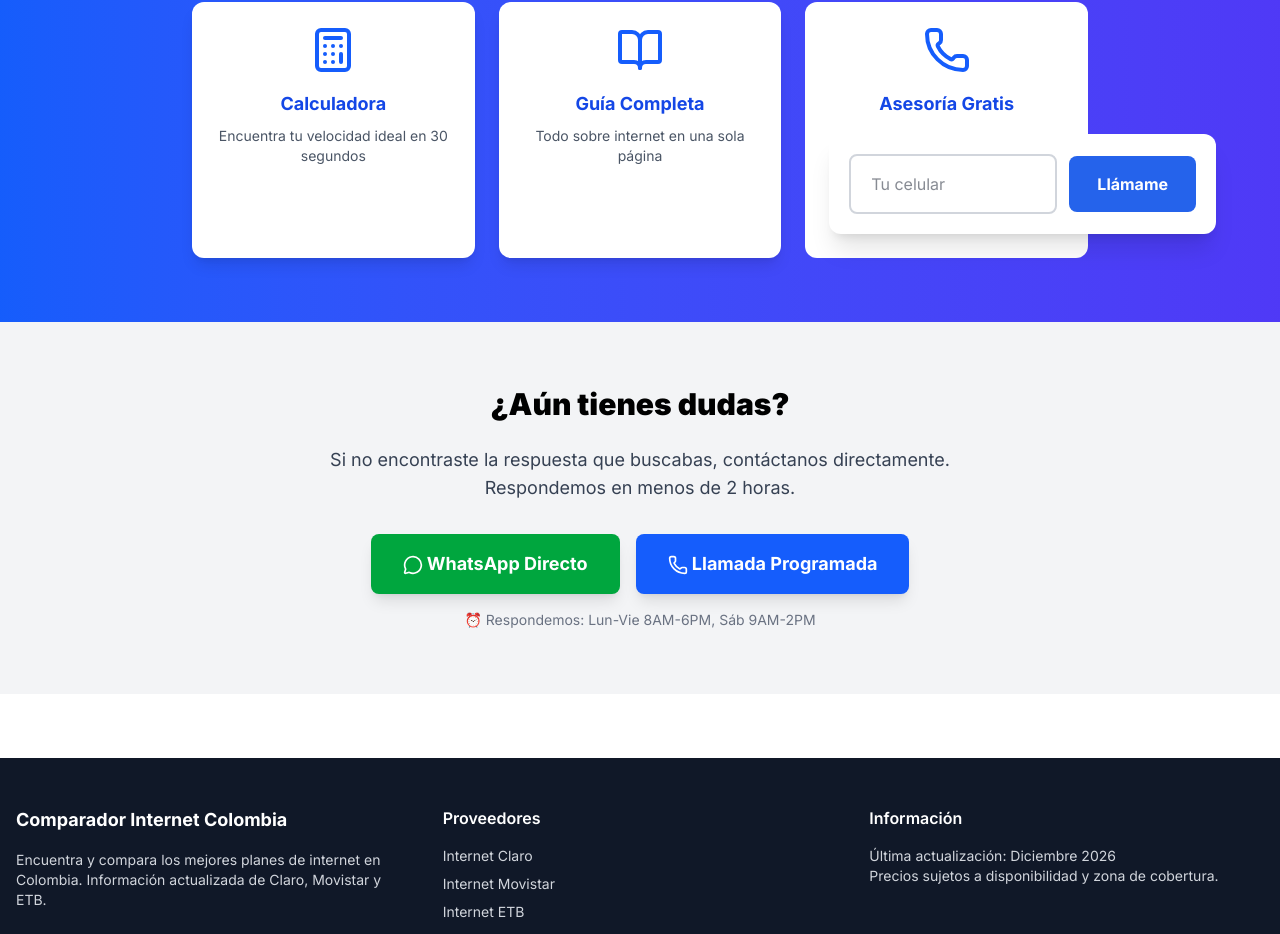
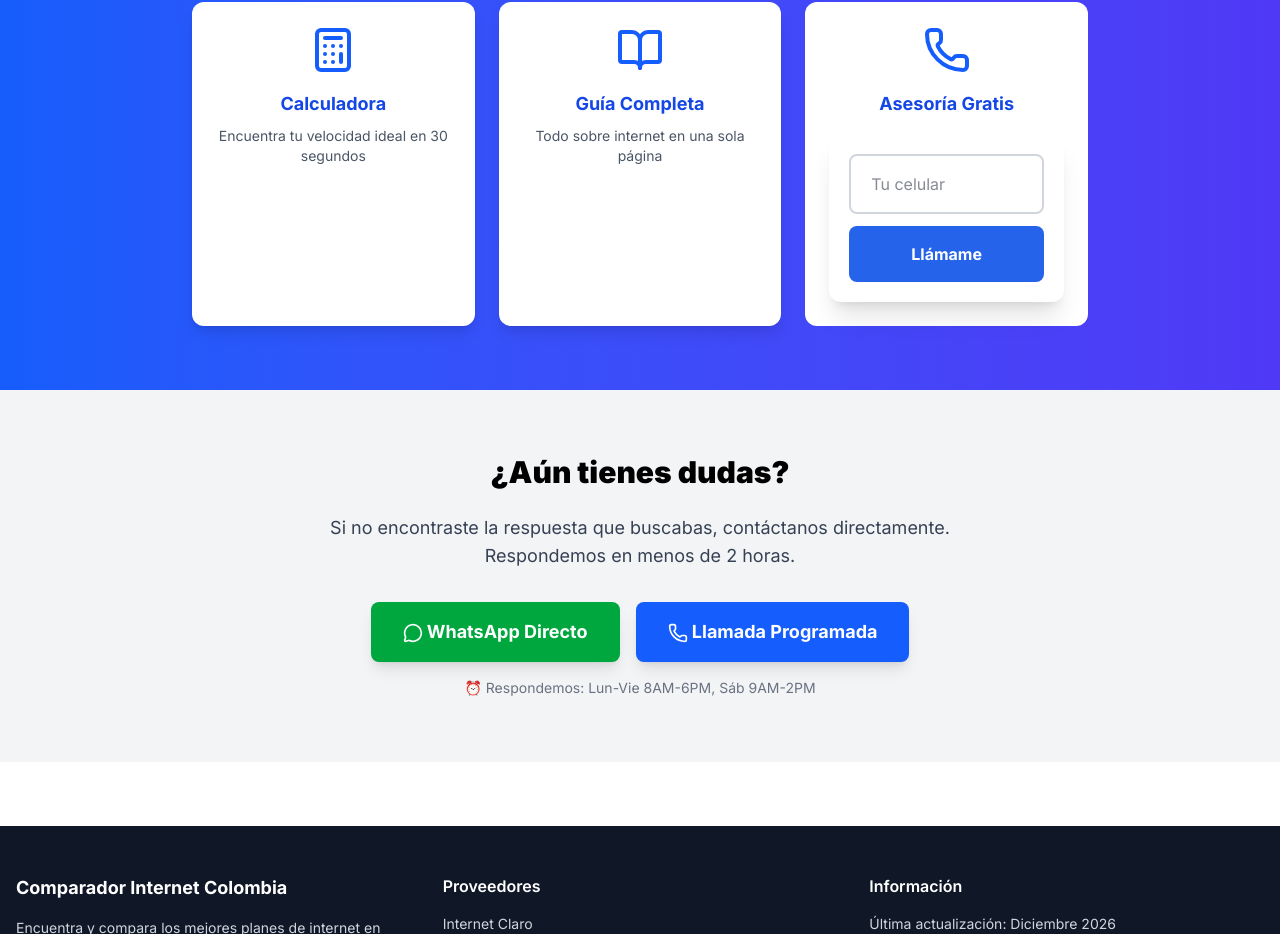
Before and after one commit to lordmacu/comparador, a Next.js app: page /faq in a window 1280 px wide. Shown: the part 5851-6785 px from the top of the page. Built offline with nearby package versions, Linux system fonts and the light colour scheme; no server answers.

Commit message:
Fix: QuickCallForm vertical layout en desktop

```diff
--- a/components/QuickCallForm.tsx
+++ b/components/QuickCallForm.tsx
@@ -88,8 +88,8 @@ export default function QuickCallForm({ buttonColor = '#2563eb', provider }: Qui
   }
 
   return (
-    <form onSubmit={handleSubmit} className="flex flex-col md:inline-flex md:flex-row items-center gap-3 bg-white rounded-xl p-5 shadow-xl">
-      <div className="relative w-full md:w-auto">
+    <form onSubmit={handleSubmit} className="flex flex-col items-stretch gap-3 bg-white rounded-xl p-5 shadow-xl w-full max-w-sm mx-auto">
+      <div className="relative w-full">
         <input
           type="tel"
           value={phone}
@@ -98,13 +98,13 @@ export default function QuickCallForm({ buttonColor = '#2563eb', provider }: Qui
           placeholder="Tu celular"
           pattern="[0-9]{10}"
           required
-          className="w-full md:w-52 px-5 py-4 text-base text-gray-900 border-2 border-gray-300 rounded-lg focus:ring-2 focus:border-transparent outline-none"
+          className="w-full px-5 py-4 text-base text-gray-900 border-2 border-gray-300 rounded-lg focus:ring-2 focus:border-transparent outline-none"
         />
       </div>
       <button
         type="submit"
         disabled={isSubmitting}
-        className="w-full md:w-auto px-7 py-4 text-base font-bold rounded-lg transition-all text-white hover:opacity-90"
+        className="w-full px-7 py-4 text-base font-bold rounded-lg transition-all text-white hover:opacity-90"
         style={{
           backgroundColor: isSubmitting ? '#9ca3af' : buttonColor,
           cursor: isSubmitting ? 'not-allowed' : 'pointer'
```
